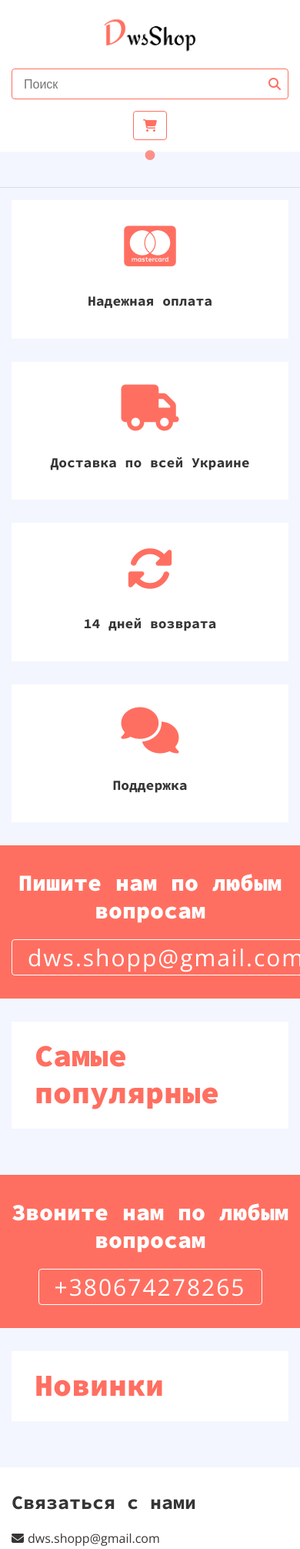
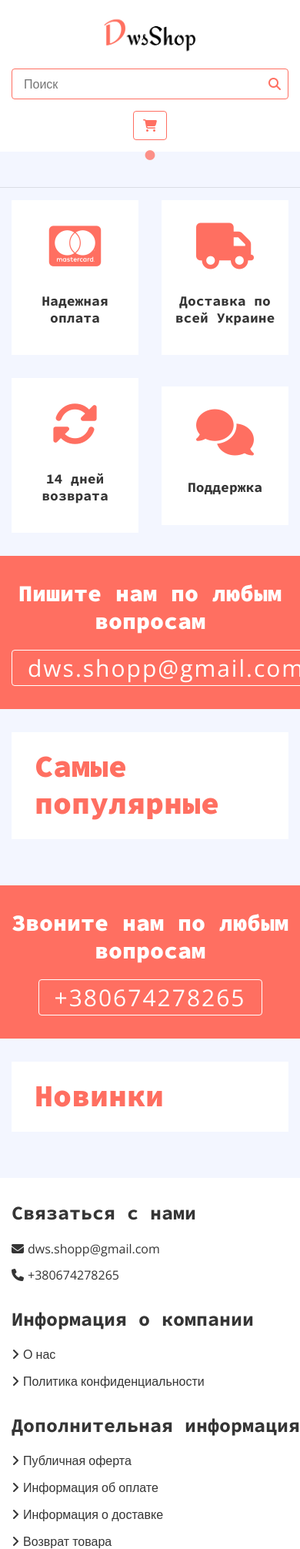
Before and after one commit to Denis-web-spider/ecommerce, a Django app: page / in a window 390 px wide; the page is wider, and only the part inside the window is pictured. Shown: the part 100-2112 px from the top of that part at 77% size. Run offline with Django 3.2, Linux system fonts and the light colour scheme; data that the repository does not hold is empty; parts of the project's set-up code (start-up, migrations or seed data) failed here and were passed over; some libraries are stand-ins or nearby versions.

Commit message:
some template changes

```diff
--- a/mainapp/templatetags/pagination.py
+++ b/mainapp/templatetags/pagination.py
@@ -17,7 +17,11 @@
                 full_url += f'?{parameter_key}={parameter_value}'
             else:
                 full_url += f'&{parameter_key}={parameter_value}'
-        full_url += '&'
+        if index == 0 and parameter_key == 'page':
+            '''Если в параметрах был только параметр page'''
+            full_url += '?'
+        else:
+            full_url += '&'
     else:
         full_url += '?'
 
--- a/templates/category_list_base.html
+++ b/templates/category_list_base.html
@@ -21,7 +21,7 @@
                             {% block search %}
                             {% endblock search %}
                             {% for product in products %}
-                                <div class="col-sm-6 col-md-6 col-lg-4">
+                                <div class="col-6 col-sm-6 col-md-6 col-lg-4">
                                     <div class="widget-slider">
                                         <div class="sidebar-slider-my normal-slider">
                                             {% for image in product.images_for_category_list %}
--- a/templates/home.html
+++ b/templates/home.html
@@ -6,7 +6,7 @@
         <!-- Main Slider Start -->
         <div class="header">
             <div class="container-fluid">
-                <div class="row">
+                <div class="row justify-content-center">
                     <div class="col-lg-3">
                         <div class="list-group">
                             {% for category in categories %}
@@ -28,7 +28,7 @@
                         </div>
                     </div>
                     <!-- Side Bar Start -->
-                        <div class="col-lg-3">
+                    <div class="col-10 col-lg-3">
                         <div class="widget-slider">
                             <div class="sidebar-slider normal-slider">
                                 {% for product in side_products %}
@@ -47,25 +47,25 @@
         <div class="feature">
             <div class="container-fluid">
                 <div class="row align-items-center">
-                    <div class="col-lg-3 col-md-6 feature-col">
+                    <div class="col-6 col-lg-3 col-md-6 feature-col">
                         <div class="feature-content">
                             <i class="fab fa-cc-mastercard"></i>
                             <h2>Надежная оплата</h2>
                         </div>
                     </div>
-                    <div class="col-lg-3 col-md-6 feature-col">
+                    <div class="col-6 col-lg-3 col-md-6 feature-col">
                         <div class="feature-content">
                             <i class="fa fa-truck"></i>
                             <h2>Доставка по всей Украине</h2>
                         </div>
                     </div>
-                    <div class="col-lg-3 col-md-6 feature-col">
+                    <div class="col-6 col-lg-3 col-md-6 feature-col">
                         <div class="feature-content">
                             <i class="fa fa-sync-alt"></i>
                             <h2>14 дней возврата</h2>
                         </div>
                     </div>
-                    <div class="col-lg-3 col-md-6 feature-col">
+                    <div class="col-6 col-lg-3 col-md-6 feature-col">
                         <div class="feature-content">
                             <i class="fa fa-comments"></i>
                             <h2>Поддержка</h2>
@@ -79,7 +79,7 @@
         <!-- Call to Action Start -->
         <div class="call-to-action">
             <div class="container-fluid">
-                <div class="row align-items-center">
+                <div class="row justify-content-center">
                     <div class="col-md-6">
                         <h1>Пишите нам по любым вопросам</h1>
                     </div>
@@ -97,12 +97,14 @@
                 <div class="section-header">
                     <h1>Самые популярные</h1>
                 </div>
-                <div class="row align-items-center product-slider product-slider-4">
+                <div class="row justify-content-center">
+                    <div class="row align-items-center product-slider product-slider-4 col-10 col-sm-12">
                        {% for product in most_popular_products %}
                         <div class="col-lg-3">
                             {% include 'components/product_item.html' %}
                         </div>
                         {% endfor %}
+                    </div>
                 </div>
             </div>
         </div>
@@ -129,7 +131,8 @@
                 <div class="section-header">
                     <h1>Новинки</h1>
                 </div>
-                <div class="row align-items-center product-slider product-slider-4">
+                <div class="row justify-content-center">
+                    <div class="row align-items-center product-slider product-slider-4 col-10 col-sm-12">
                        {% for product in recent_products %}
                         <div class="col-lg-3">
                             {% include 'components/product_item.html' %}
@@ -138,5 +141,6 @@
                     </div>
                 </div>
             </div>
+        </div>
         <!-- Recent Product End -->
 {% endblock content %}
--- a/templates/information/return_policy.html
+++ b/templates/information/return_policy.html
@@ -76,7 +76,7 @@
                 </li>
                 <li>
                     После того, как мы получим посылку и примем возврат в обработку,
-                    вы получите соответствующее сообщение на элуктронную.
+                    вы получите соответствующее сообщение на электронную.
                 </li>
                 <li>
                     Возврат денег будет осуществлен в течение 3 банковских дней* после того,
```
Also changed, not shown: mainapp/templatetags/product_tags.py (+27 -0 lines), static_dev/css/my.css (+51 -0 lines), templates/components/product_item.html (+15 -4 lines). Lines whose indentation alone changed are shown as unchanged.
